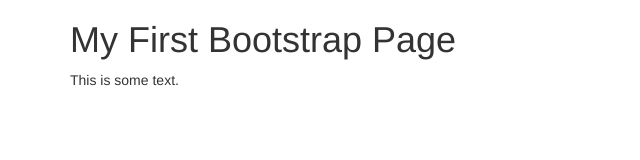
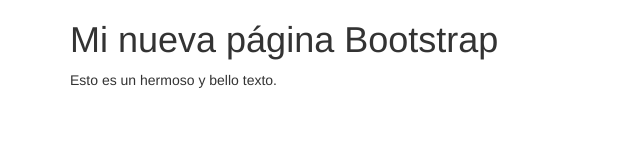
Before and after one commit to dahibe/GitTest, a plain HTML site: page index.html in a window 1280 px wide. Shown: the whole page, without its empty margins (0-640 px from the left). Drawn offline with nearby package versions, Linux system fonts and the light colour scheme.

Commit message:
Traducción de texto

```diff
--- a/index.html
+++ b/index.html
@@ -1,7 +1,7 @@
 <!DOCTYPE html>
 <html lang="en">
 <head>
-  <title>Bootstrap Example</title>
+  <title>Página Bootstrap</title>
   <meta charset="utf-8">
   <meta name="viewport" content="width=device-width, initial-scale=1">
   <link rel="stylesheet" href="https://maxcdn.bootstrapcdn.com/bootstrap/3.3.7/css/bootstrap.min.css">
@@ -11,8 +11,8 @@
 <body>
 
 <div class="container">
-  <h1>My First Bootstrap Page</h1>
-  <p>This is some text.</p>
+  <h1>Mi nueva página Bootstrap</h1>
+  <p>Esto es un hermoso y bello texto.</p>
 </div>
 
 </body>
```
